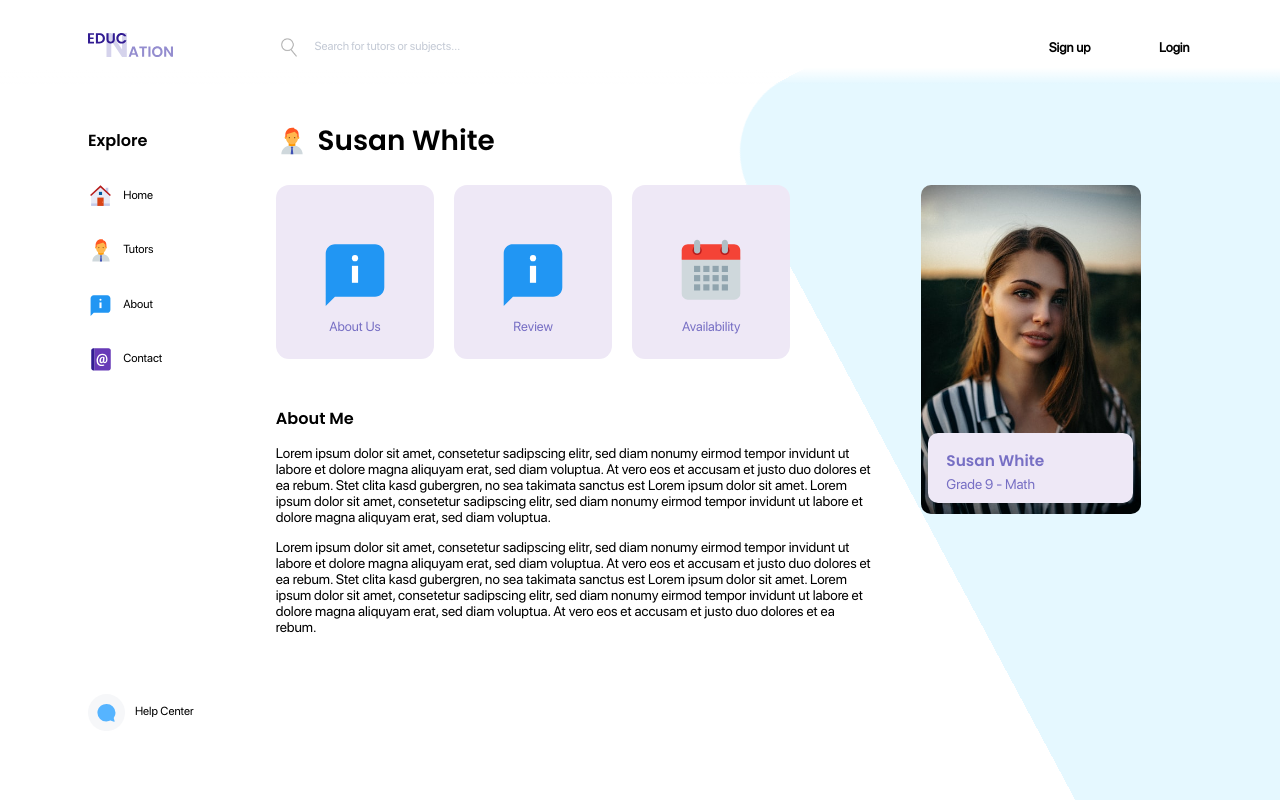
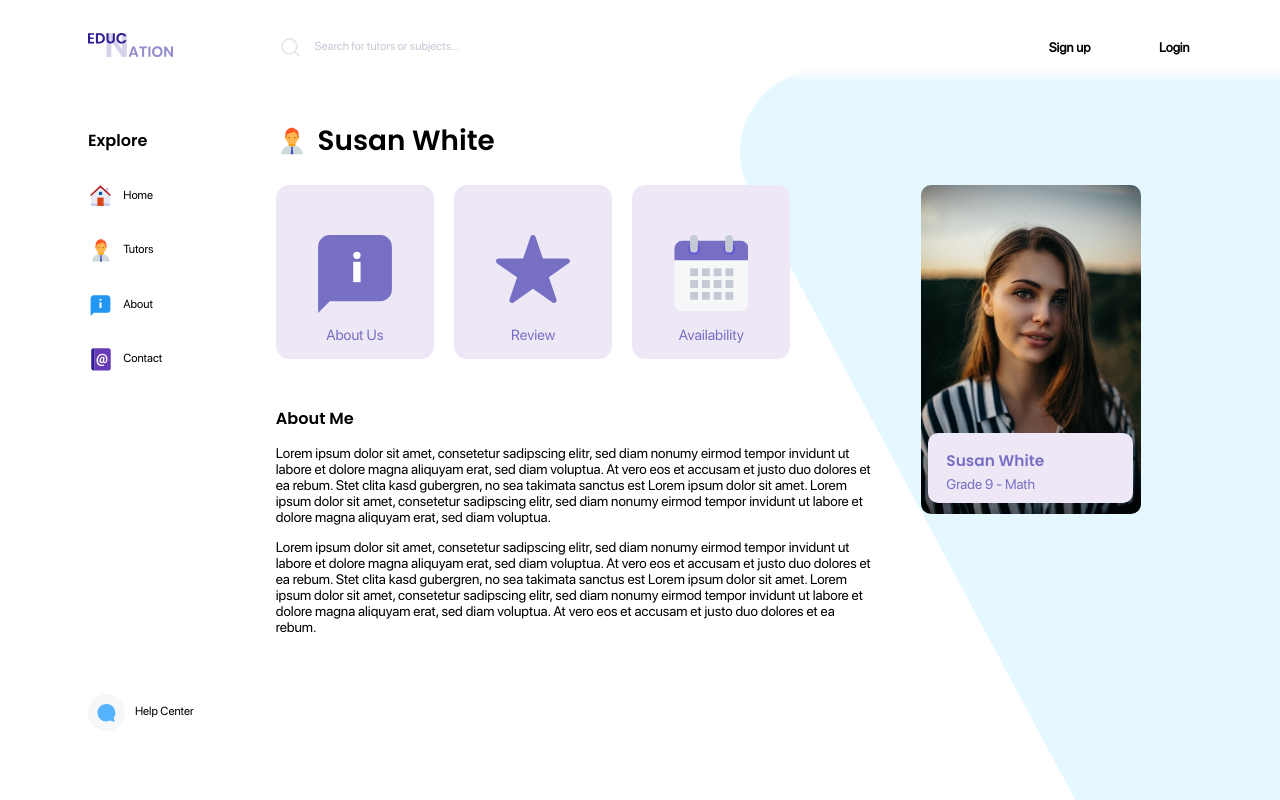
Before and after one commit to jjccy/Education_Nation, a PHP site: page /tutor-detail.php in a window 1280 px wide. Run offline with PHP 8.4, Linux system fonts and the light colour scheme.

Commit message:
add image to pages

```diff
--- a/css/style.css
+++ b/css/style.css
@@ -8,6 +8,7 @@
 
 img {
     width: auto;
+    max-width: 100%;
     height: auto;
     object-fit: cover;
 }
@@ -159,7 +160,7 @@ img {
     height: 1.3em;
 
     background-color: rgba(0, 0, 0, 0);
-    background-image: url("../img/search-icon-darker.png");
+    background-image: url("../img/Search.svg");
     background-repeat: no-repeat;
     background-size: contain;
     border: none;
--- a/css/tutorDetail.css
+++ b/css/tutorDetail.css
@@ -41,6 +41,7 @@
 .info-btn {
   width: 12em;
   height: 13.2em;
+  position: relative;
 
   text-decoration: none;
   text-align: center;
@@ -58,6 +59,15 @@
   margin-bottom: .5em;
 }
 
+.info-btn > p {
+  position: absolute;
+  left: 50%;
+  -ms-transform: translate(-50%, 0);
+  transform: translate(-50%, 0);
+
+  bottom: 0em;
+}
+
 .text-area {
   max-width: 42em;
 }
--- a/tutor-detail.php
+++ b/tutor-detail.php
@@ -76,16 +76,16 @@
 
             <div class="info-btns">
               <a href="#" class="info-btn">
-                <img src="img/About.svg" alt="About image">
-                About Us
+                <img src="img/Tutor_About.svg" alt="About image">
+                <p>About Us</p>
               </a>
               <a href="#" class="info-btn">
-                <img src="img/About.svg" alt="temp image">
-                Review
+                <img src="img/Tutor_Reviews.svg" alt="temp image">
+                <p>Review</p>
               </a>
               <a href="#" class="info-btn">
-                <img src="img/Calendar.svg" alt="Calendar image">
-                Availability
+                <img src="img/Tutor_Availability.svg" alt="Calendar image">
+                <p>Availability</p>
               </a>
             </div>
 
```
Also changed, not shown: css/tutorListing.css (+17 -0 lines), tutors-listing.php (+10 -2 lines), img/Search.svg.
